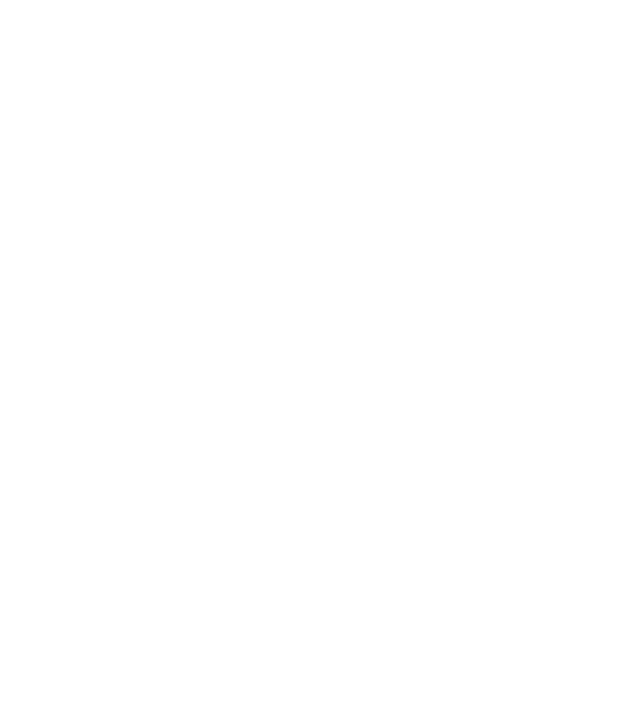
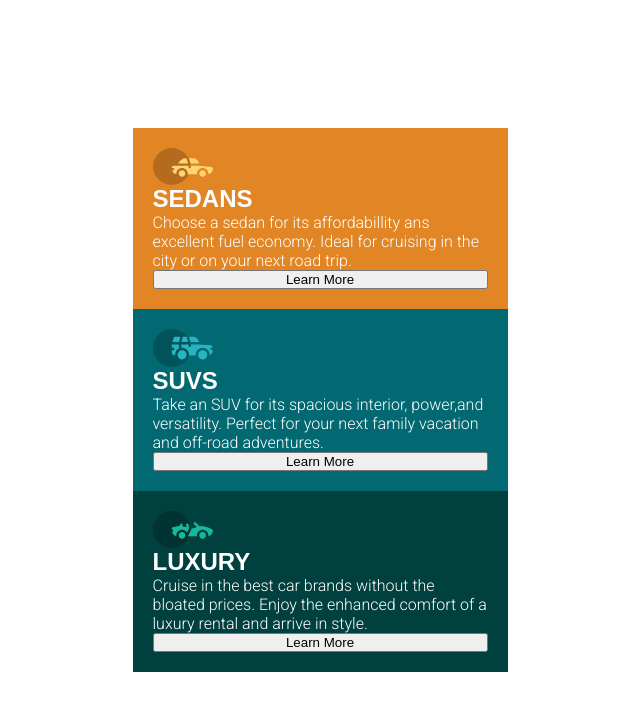
Before and after one commit to myrteza-labi/3-columns-junior, a React (Create React App) app: page / in a window 1280 px wide. Shown: the top 710 px of the page, without its empty margins (320-960 px from the left). Built offline with nearby package versions, Linux system fonts and the light colour scheme.

Commit message:
couleur de fond termine, style des textes en cours

```diff
--- a/public/index.html
+++ b/public/index.html
@@ -9,6 +9,16 @@
       name="description"
       content="Web site created using create-react-app"
     />
+
+    <link rel="preconnect" href="https://fonts.googleapis.com">
+
+    <link rel="preconnect" href="https://fonts.gstatic.com"
+    crossorigin>
+
+    <link
+    href="https://fonts.googleapis.com/css2?family=Roboto:wght@300&display=swap&Barlow+Condensed&Oswald&display=swap"
+    rel="stylesheet">
+
     <link rel="apple-touch-icon" href="%PUBLIC_URL%/logo192.png" />
     <!--
       manifest.json provides metadata used when your web app is installed on a
--- /dev/null
+++ b/src/Components/Button.css
@@ -0,0 +1,3 @@
+.Button {
+    display: inline-block;
+}
--- /dev/null
+++ b/src/Components/Button.js
@@ -0,0 +1,12 @@
+import React from 'react';
+import './Button.css';
+
+function Button(props){
+    return(
+        <button className="Button">
+            Learn More
+        </button>
+    )
+}
+
+export default Button;
--- a/src/Components/Column.css
+++ b/src/Components/Column.css
@@ -0,0 +1,10 @@
+/*  LA COULEUR DE FOND NE SE GÈRE PAS ICI.
+    Pour changer la couleur de fond des sections,
+    retournez sur la page index.css, et suivez les indications.
+*/
+.Column {
+    display: flex;
+    flex-direction: column;
+    justify-content: flex-start;
+    padding: 20px;
+}
--- a/src/Components/Column.js
+++ b/src/Components/Column.js
@@ -4,7 +4,7 @@
 
 function Column(props){
     return(
-        <section className="Column">
+        <section className={props.className}>
             {props.children}
         </section>
     )
--- a/src/Components/ColumnsContainer.css
+++ b/src/Components/ColumnsContainer.css
@@ -0,0 +1,31 @@
+/*  LA COULEUR DE FOND NE SE GÈRE PAS ICI.
+    Pour changer la couleur de fond des sections,
+    retournez sur la page index.css, et suivez les indications.
+*/
+
+.ColumnsContainer {
+    display: flex;
+    flex-direction: column;
+    max-width: 375px;
+    width: 375px;
+    height: auto;
+}
+.sedansBackground {
+    background-color: var(--bg-color-sedans);
+}
+.suvsBackground {
+    background-color: var(--bg-color-suvs);
+}
+.luxuryBackground {
+    background-color: var(--bg-color-luxury);
+}
+.ColumnTitle {
+    text-transform: uppercase;
+    color: #fff;
+    font-family: var(--titleFont) ;
+}
+
+.simpleText {
+    color: #fff;
+    font-family: var(--simpleText);
+}
--- a/src/Components/ColumnsContainer.js
+++ b/src/Components/ColumnsContainer.js
@@ -2,28 +2,55 @@
 import './ColumnsContainer.css';
 import Column from './Column';
 import Icon from './Icon';
+import Button from './Button';
+import SedanIcon from '../images/icon-sedans.svg';
+import SuvIcon from '../images/icon-suvs.svg';
+import LuxuryIcon from '../images/icon-luxury.svg';
+
+
 
 
 function ColumnsContainer(){
     return(
         <div className="ColumnsContainer">
 
-            <Column>
-                <Icon/>
-                <h2 className="ColumnTitle"></h2>
-                <p className="simpleText"></p>
+            <Column className={"Column sedansBackground"}>
+                <Icon src={SedanIcon}/>
+                <h2 className="ColumnTitle">
+                    Sedans
+                </h2>
+                <p className="simpleText">
+                    Choose a sedan for its affordabillity ans excellent
+                    fuel economy. Ideal for cruising in the city or on
+                    your next road trip.
+                </p>
+                <Button/>
             </Column>
 
-            <Column>
-                <Icon/>
-                <h2 className="ColumnTitle"></h2>
-                <p className="simpleText"></p>
+            <Column className={"Column suvsBackground"}>
+                <Icon src={SuvIcon}/>
+                <h2 className="ColumnTitle">
+                    SUVS
+                </h2>
+                <p className="simpleText">
+                    Take an SUV for its spacious interior, power,and
+                    versatility. Perfect for your next family vacation
+                    and off-road adventures.
+                </p>
+                <Button/>
             </Column>
 
-            <Column>
-                <Icon/>
-                <h2 className="ColumnTitle"></h2>
-                <p className="simpleText"></p>
+            <Column className={"Column luxuryBackground"}>
+                <Icon src={LuxuryIcon}/>
+                <h2 className="ColumnTitle">
+                    LUXURY
+                </h2>
+                <p className="simpleText">
+                    Cruise in the best car brands without the bloated
+                    prices. Enjoy the enhanced comfort of a luxury
+                    rental and arrive in style.
+                </p>
+                <Button/>
             </Column>
 
         </div>
--- a/src/Components/Icon.css
+++ b/src/Components/Icon.css
@@ -0,0 +1,5 @@
+.Icon {
+    display: inline-block;
+    width: 60px;
+    height: auto;
+}
--- a/src/Components/Icon.js
+++ b/src/Components/Icon.js
@@ -6,7 +6,7 @@
         <img
         alt={props.alt}
         src={props.src}
-        className={props.className}/>
+        className="Icon"/>
     )
 }
 
--- a/src/Components/TextBox.css
+++ b/src/Components/TextBox.css
@@ -0,0 +1,5 @@
+.TextBox {
+    display: flex;
+    flex-direction: column;
+    justify-content: flex-start;
+}
--- a/src/index.css
+++ b/src/index.css
@@ -1,4 +1,32 @@
+/* Pour changer la couleur de fond des différentes sections
+  il vous suffit de mofifier la valeur de la couleur associée
+  à la section que vous souhaitez modifier.
+*/
+:root {
+
+  /* couleurs de fonds des 3 principales sections */
+  --bg-color-sedans: #e28525;
+  --bg-color-suvs: #026972;
+  --bg-color-luxury: #00403f;
+
+  /* Styles des textes principaux de l'app */
+  --titleFont: 'Barlow Condensed', sans-serif;
+  --simpleText: Roboto, arial;
+}
+* {
+  margin: 0;
+  padding: 0;
+  box-sizing: border-box;
+  overflow: hidden;
+}
+
+body, html {
+  height: 100%;
+}
+
 body {
-  margin: 0;
-  box-sizing: border-box;
+  display: flex;
+  flex-direction: row;
+  align-items: center;
+  justify-content: center;
 }
```
